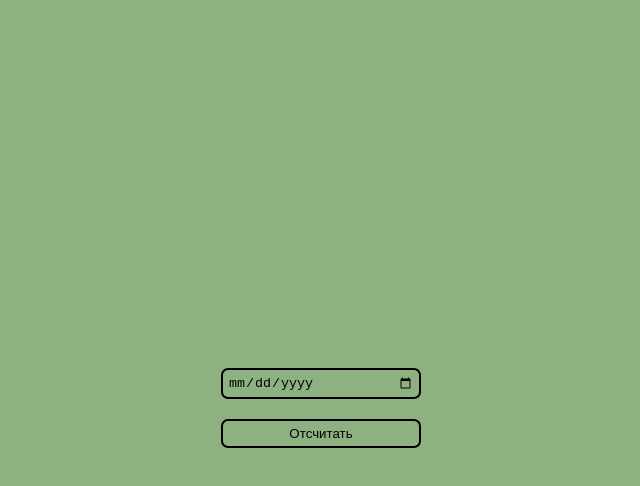
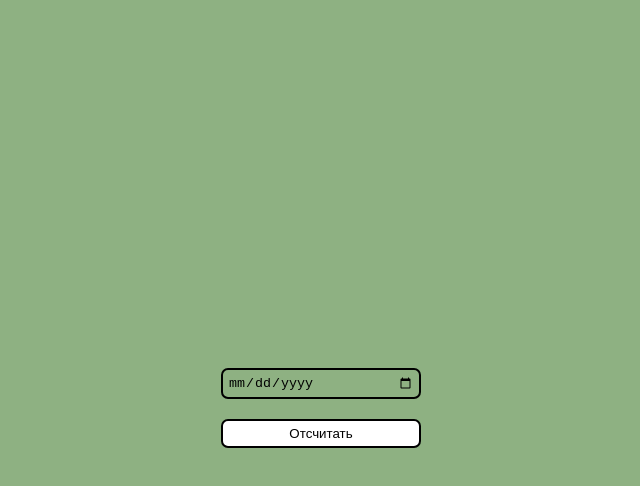
Before and after one commit to ZayRexan/countdown, a website built with Parcel: page index.html in a window 1280 px wide. In both pictures the pointer is over the input "Отсчитать". Shown: the whole page, without its empty margins (319-959 px from the left). Built offline with nearby package versions, Linux system fonts and the light colour scheme.

Commit message:
Ховер эффект

```diff
--- a/style.css
+++ b/style.css
@@ -42,6 +42,11 @@ body {
 	padding: 5px;
 	border: 2px solid black;
 	border-radius: 7px;
+	transition: background-color .2s;
+}
+
+.countdown__button:hover {
+	background-color: #fff;
 }
 
 .countdown__outputs {
```
